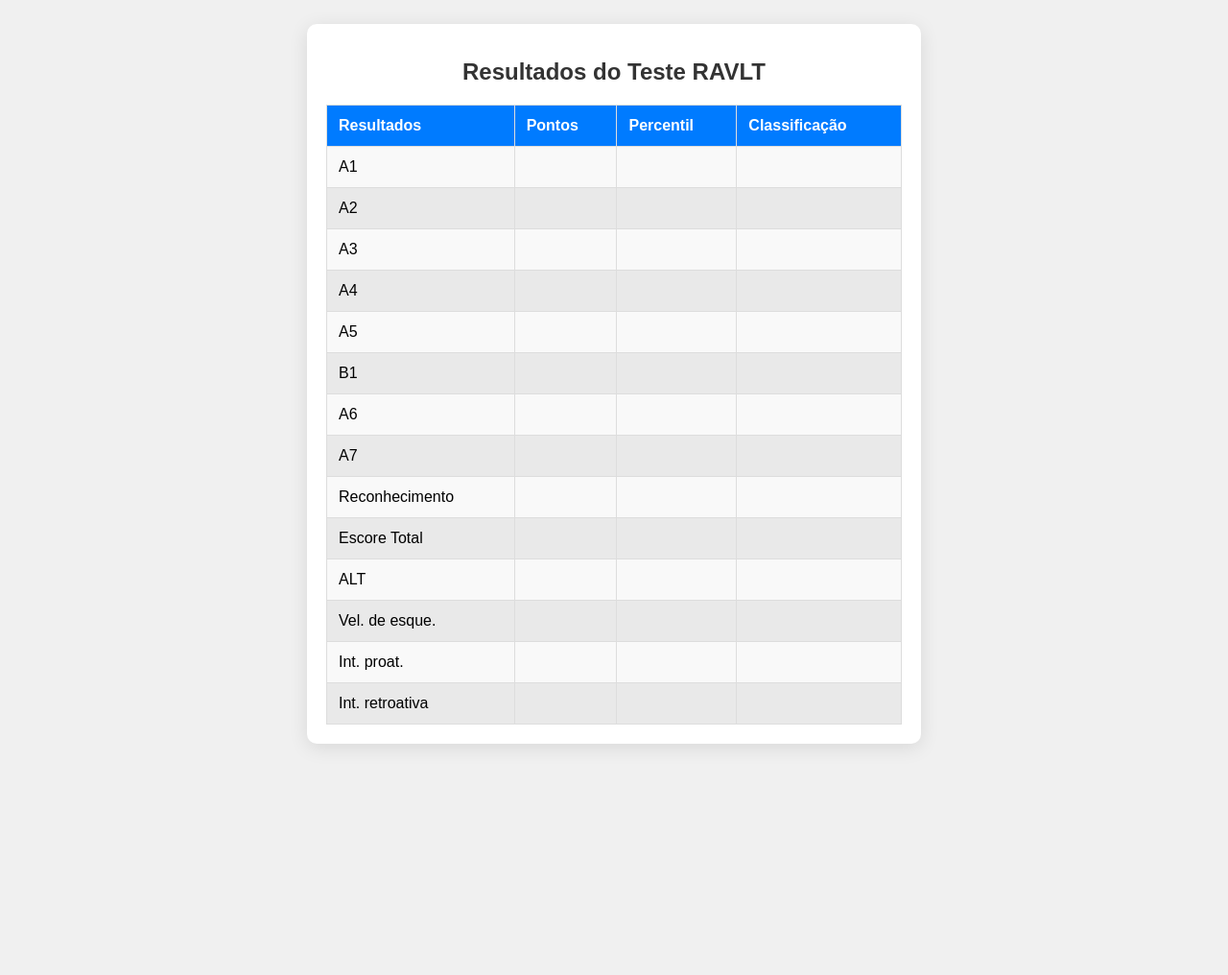
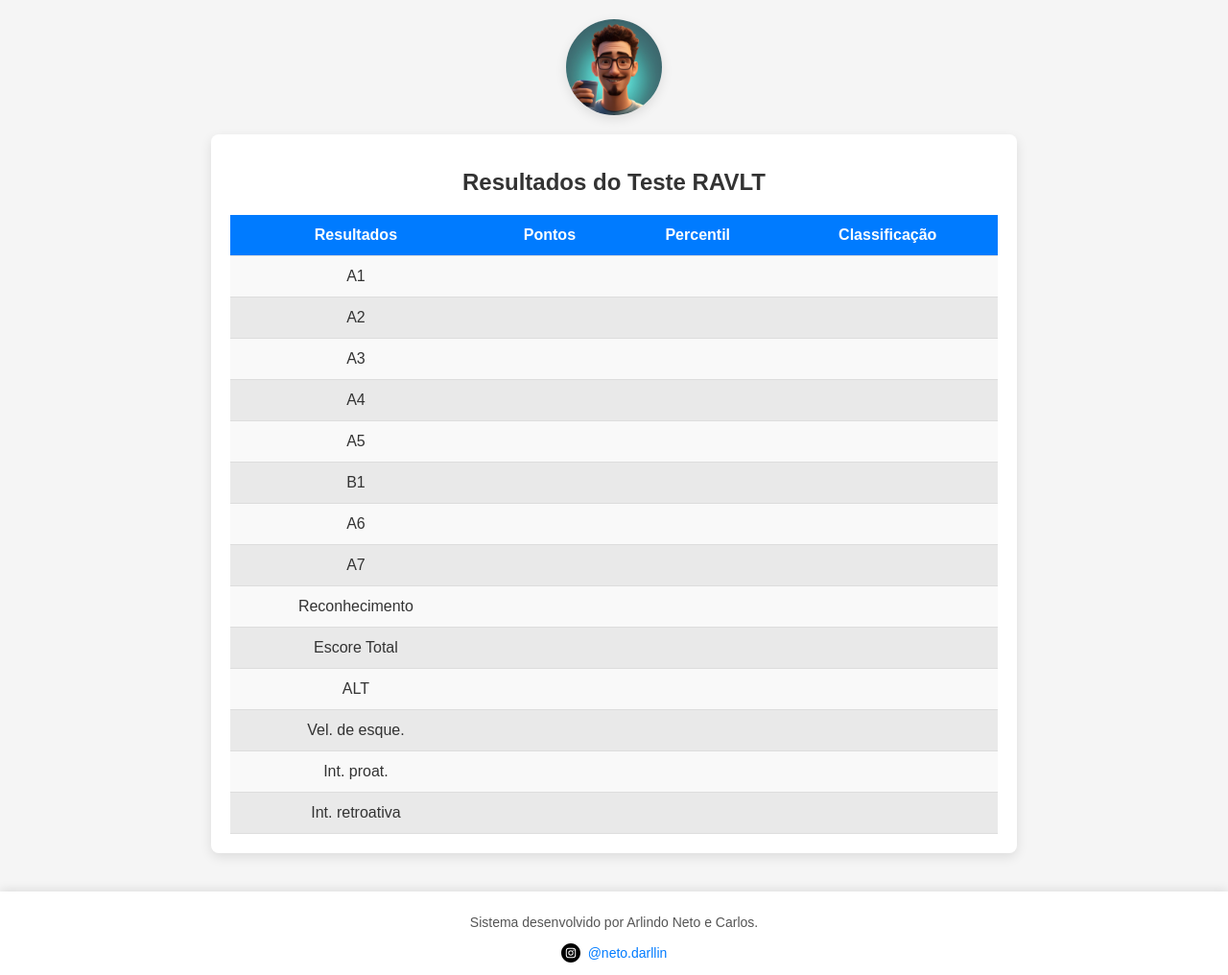
Before and after one commit to Netto01/laudos, a Flask app: page /resultados in a window 1280 px wide. Shown: the whole page at 96% size. Before the commit the page ends 779 px from the top, so only its background shows below. Run offline with Flask 3, Linux system fonts and the light colour scheme.

Commit message:
RAVT css improve

```diff
--- a/teste-google-sheets/static/css/style-resultados-RAVLT.css
+++ b/teste-google-sheets/static/css/style-resultados-RAVLT.css
@@ -1,26 +1,42 @@
 /* Estilos Globais */
 body {
     font-family: 'Arial', sans-serif;
-    background-color: #f0f0f0;
+    background-color: #f5f5f5;
     margin: 0;
     padding: 0;
     display: flex;
-    justify-content: center;
+    flex-direction: column;
     align-items: center;
     min-height: 100vh;
     box-sizing: border-box;
 }
 
+/* Logo */
+.logo {
+    margin-top: 20px;
+    margin-bottom: 20px;
+}
+
+.logo img {
+    width: 100px;
+    height: auto;
+    display: block;
+    margin: 0 auto;
+    border-radius: 50%;
+    box-shadow: 0 4px 12px rgba(0, 0, 0, 0.1);
+}
+
 /* Container da Tabela */
 .container {
     width: 90%;
-    max-width: 600px;
+    max-width: 800px;
     background-color: #ffffff;
     padding: 20px;
-    border-radius: 10px;
-    box-shadow: 0px 4px 20px rgba(0, 0, 0, 0.1);
+    border-radius: 8px;
+    box-shadow: 0 4px 12px rgba(0, 0, 0, 0.1);
     text-align: center;
-    animation: fadeIn 1s ease-in-out;
+    animation: fadeIn 0.8s ease-in-out;
+    margin-bottom: 20px;
 }
 
 /* Animação de Fade-In */
@@ -45,8 +61,8 @@ table {
 
 th, td {
     padding: 12px;
-    border: 1px solid #ddd;
-    text-align: left;
+    border-bottom: 1px solid #ddd;
+    text-align: center;
 }
 
 th {
@@ -57,6 +73,7 @@ th {
 
 td {
     background-color: #f9f9f9;
+    color: #333;
 }
 
 tbody tr:nth-child(even) td {
@@ -67,19 +84,31 @@ tbody tr:hover td {
     background-color: #d0e7ff;
 }
 
-/* Responsividade */
-@media (max-width: 600px) {
-    .container {
-        width: 100%;
-        padding: 15px;
-    }
+/* Estilo do Rodapé */
+footer {
+    margin-top: 20px;
+    text-align: center;
+    font-size: 14px;
+    color: #555;
+    width: 100%;
+    background-color: #fff;
+    padding: 10px 0;
+    box-shadow: 0 -2px 10px rgba(0, 0, 0, 0.1);
+}
 
-    th, td {
-        font-size: 14px;
-        padding: 8px;
-    }
+footer a {
+    color: #007bff;
+    text-decoration: none;
+    display: inline-flex;
+    align-items: center;
+    gap: 8px;
+}
 
-    h1 {
-        font-size: 20px;
-    }
+footer a:hover {
+    color: #0056b3;
 }
+
+#instagram-icon {
+    width: 20px;
+    height: 20px;
+}
--- a/teste-google-sheets/templates/resultados-RAVLT.html
+++ b/teste-google-sheets/templates/resultados-RAVLT.html
@@ -5,9 +5,15 @@
     <meta http-equiv="X-UA-Compatible" content="IE=edge">
     <meta name="viewport" content="width=device-width, initial-scale=1.0">
     <title>Resultados RAVLT</title>
+    <!-- Incluindo o CSS -->
     <link rel="stylesheet" href="{{ url_for('static', filename='css/style-resultados-RAVLT.css') }}">
 </head>
 <body>
+
+    <!-- Logo -->
+    <div class="logo">
+        <img src="{{ url_for('static', filename='images/logo.JPEG') }}" alt="Logo">
+    </div>
 
     <!-- Container da Tabela de Resultados -->
     <div class="container">
@@ -110,5 +116,14 @@
         </table>
     </div>
 
+    <!-- Rodapé -->
+    <footer>
+        <p>Sistema desenvolvido por Arlindo Neto e Carlos.</p>
+        <a href="https://www.instagram.com/neto.darllin" target="_blank">
+            <img src="{{ url_for('static', filename='images/instagram-icon.svg') }}" alt="Instagram Icon" id="instagram-icon">
+            @neto.darllin
+        </a>
+    </footer>
+
 </body>
 </html>
```
